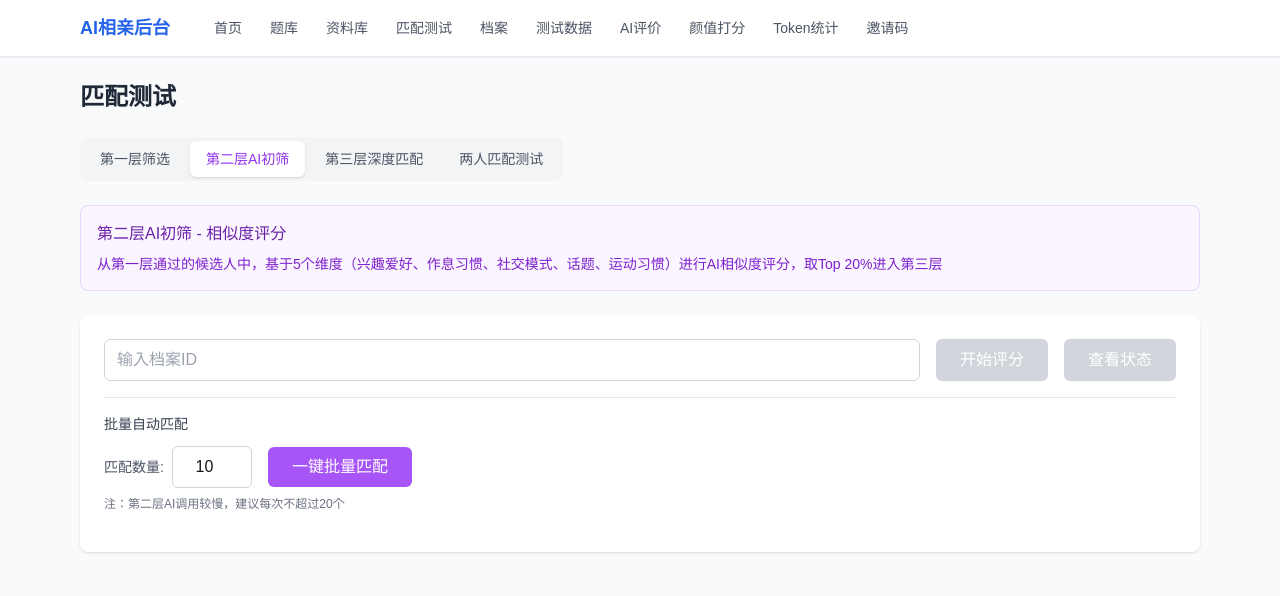
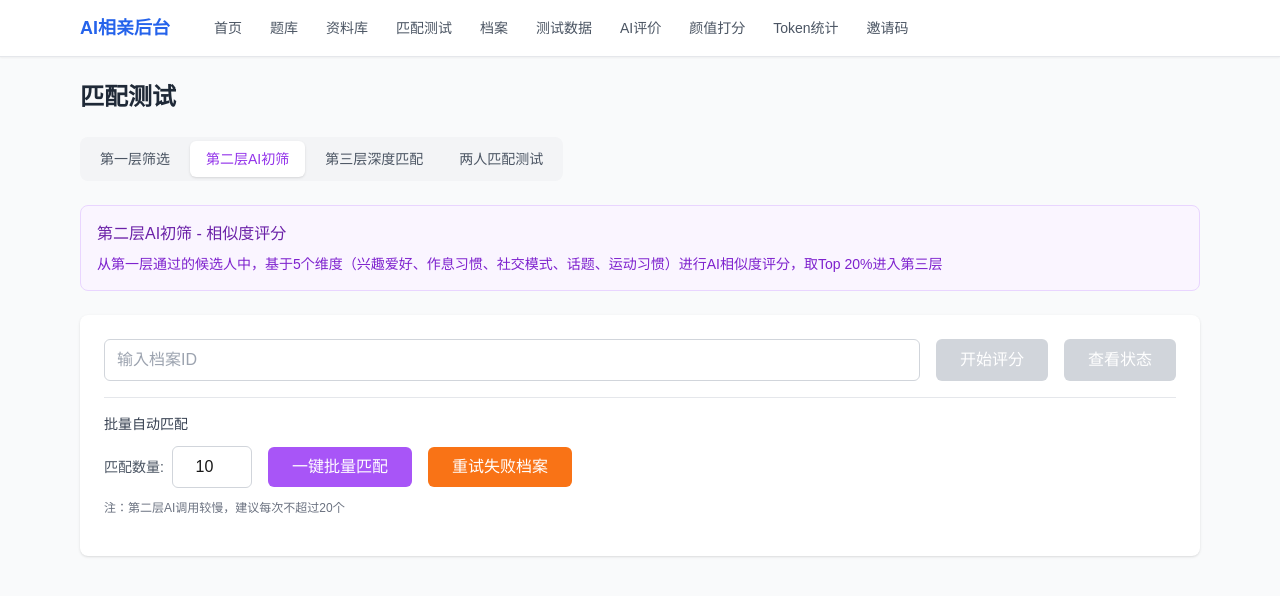
Before and after one commit to LOWLOW152/ai-dating-web, a Next.js app: page /admin/match in a window 1280 px wide. Both pictures are taken after a click on the button "第二层AI初筛". Shown: the top 596 px of the page. Built offline with nearby package versions, Linux system fonts and the light colour scheme.

Commit message:
第二层：添加重试失败档案功能

```diff
--- a/src/app/admin/match/page.tsx
+++ b/src/app/admin/match/page.tsx
@@ -555,6 +555,64 @@ function Level2Filter() {
     setBatchRunning(false);
   };
 
+  // 重试失败的档案
+  const handleRetryFailed = async () => {
+    setBatchRunning(true);
+    setBatchProgress({ current: 0, total: batchCount, success: 0, failed: 0 });
+    setBatchResult(null);
+    setError(null);
+    setApiError(null);
+
+    try {
+      // 1. 获取失败的档案列表
+      const failedRes = await fetch(`/api/admin/match/pending?level=2&status=failed&limit=${batchCount}`);
+      const failedData = await failedRes.json();
+
+      if (!failedData.success || !failedData.profiles || failedData.profiles.length === 0) {
+        setError('没有需要重试的失败档案');
+        setBatchRunning(false);
+        return;
+      }
+
+      const profiles = failedData.profiles;
+      const successList: string[] = [];
+      const failedList: { id: string; error: string }[] = [];
+
+      // 2. 逐个重试
+      for (let i = 0; i < profiles.length; i++) {
+        const pid = profiles[i];
+        setBatchProgress({ current: i + 1, total: profiles.length, success: successList.length, failed: failedList.length });
+
+        try {
+          const res = await fetch('/api/admin/match/level2-calculate', {
+            method: 'POST',
+            headers: { 'Content-Type': 'application/json' },
+            body: JSON.stringify({ profileId: pid }),
+          });
+          const data = await res.json();
+          if (data.success) {
+            successList.push(pid);
+          } else {
+            failedList.push({ id: pid, error: data.error || '未知错误' });
+          }
+        } catch (err) {
+          failedList.push({ id: pid, error: err instanceof Error ? err.message : String(err) });
+        }
+
+        // 间隔避免限流
+        await new Promise(r => setTimeout(r, 2000));
+      }
+
+      setBatchProgress({ current: profiles.length, total: profiles.length, success: successList.length, failed: failedList.length });
+      setBatchResult({ success: successList, failed: failedList });
+    } catch (error) {
+      console.error('Retry failed error:', error);
+      setError(`重试失败: ${error instanceof Error ? error.message : String(error)}`);
+    }
+
+    setBatchRunning(false);
+  };
+
   return (
     <div className="space-y-6">
       <div className="bg-purple-50 border border-purple-200 rounded-lg p-4">
@@ -592,7 +650,7 @@ function Level2Filter() {
         {/* 批量自动匹配 */}
         <div className="border-t border-gray-200 pt-4 mb-4">
           <h4 className="text-sm font-medium text-gray-700 mb-3">批量自动匹配</h4>
-          <div className="flex gap-4 items-center">
+          <div className="flex flex-wrap gap-4 items-center mb-3">
             <div className="flex items-center gap-2">
               <label className="text-sm text-gray-600">匹配数量:</label>
               <input
@@ -611,13 +669,20 @@ function Level2Filter() {
             >
               {batchRunning ? '批量匹配中...' : '一键批量匹配'}
             </button>
+            <button
+              onClick={handleRetryFailed}
+              disabled={batchRunning}
+              className="bg-orange-500 text-white px-6 py-2 rounded-md hover:bg-orange-600 disabled:bg-gray-300"
+            >
+              {batchRunning ? '重试中...' : '重试失败档案'}
+            </button>
             {batchRunning && batchProgress && (
               <span className="text-sm text-gray-600">
                 进度: {batchProgress.current}/{batchProgress.total} (成功{batchProgress.success}/失败{batchProgress.failed})
               </span>
             )}
           </div>
-          <p className="text-xs text-gray-500 mt-2">注：第二层AI调用较慢，建议每次不超过20个</p>
+          <p className="text-xs text-gray-500">注：第二层AI调用较慢，建议每次不超过20个</p>
         </div>
 
         {/* 批量匹配结果 */}
--- a/src/app/api/admin/match/pending/route.ts
+++ b/src/app/api/admin/match/pending/route.ts
@@ -2,14 +2,15 @@ import { NextRequest } from 'next/server';
 import { sql } from '@/lib/db';
 
 /**
- * 获取待处理的档案列表
- * GET /api/admin/match/pending?level=1|2|3&limit=10
+ * 获取待处理或失败的档案列表
+ * GET /api/admin/match/pending?level=1|2|3&limit=10&status=pending|failed
  */
 export async function GET(request: NextRequest) {
   try {
     const { searchParams } = new URL(request.url);
     const level = parseInt(searchParams.get('level') || '1');
     const limit = Math.min(50, Math.max(1, parseInt(searchParams.get('limit') || '10')));
+    const status = searchParams.get('status') || 'pending'; // pending 或 failed
 
     let query = '';
 
@@ -19,13 +20,27 @@ export async function GET(request: NextRequest) {
         query = `
           SELECT id FROM profiles
           WHERE ai_evaluation_status = 'completed'
-            AND (match_level1_status IS NULL OR match_level1_status = 'pending')
+            AND (match_level1_status IS NULL OR match_level1_status = '${status}')
           ORDER BY ai_evaluated_at ASC
           LIMIT ${limit}
         `;
         break;
 
       case 2:
+        if (status === 'failed') {
+          // 第二层失败的档案：有候选人但所有都失败了（没有成功计算的分数）
+          query = `
+            SELECT DISTINCT p.id
+            FROM profiles p
+            JOIN match_candidates mc ON p.id = mc.profile_id
+            WHERE p.match_level1_status = 'completed'
+              AND mc.passed_level_1 = true
+              AND mc.level_2_score IS NULL
+              AND mc.level_2_calculated_at IS NOT NULL
+            ORDER BY p.id
+            LIMIT ${limit}
+          `;
+        } else {
           // 第二层：第一层已完成，第二层未开始
           query = `
             SELECT id FROM profiles
@@ -34,6 +49,7 @@ export async function GET(request: NextRequest) {
             ORDER BY match_level1_at ASC
             LIMIT ${limit}
           `;
+        }
         break;
 
       case 3:
@@ -43,7 +59,7 @@ export async function GET(request: NextRequest) {
           FROM profiles p
           JOIN match_candidates mc ON p.id = mc.profile_id
           WHERE p.match_level2_status = 'completed'
-            AND (p.match_level3_status IS NULL OR p.match_level3_status = 'pending')
+            AND (p.match_level3_status IS NULL OR match_level3_status = 'pending')
             AND mc.level_2_passed = true
             AND mc.level_3_calculated_at IS NULL
           ORDER BY p.id, mc.level_2_score DESC
@@ -64,6 +80,7 @@ export async function GET(request: NextRequest) {
     return Response.json({
       success: true,
       level,
+      status,
       count: profiles.length,
       profiles
     });
```
Lines whose indentation alone changed are shown as unchanged.
